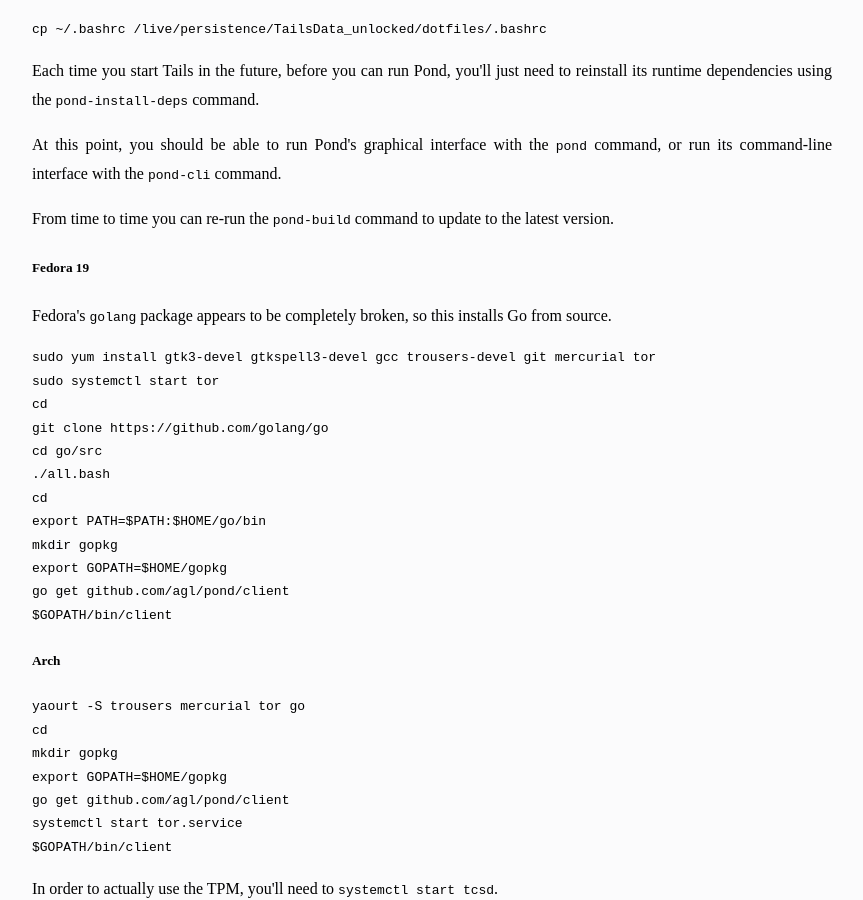
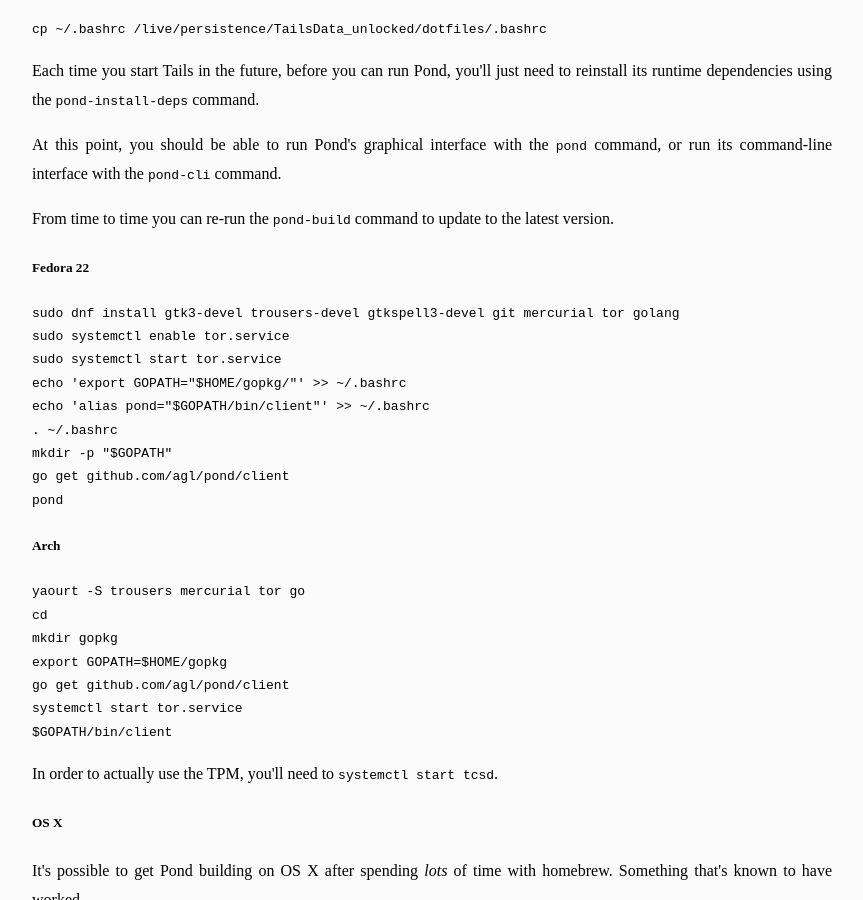
Before and after one commit to agl/pond, a Jekyll site: the page built from doc/index.html, in a window 1280 px wide and 900 px high, scrolled down 1944 px. Shown: the whole window, without its empty margins (208-1071 px from the left). Built offline with Jekyll 4.4.1, drawn with Linux system fonts in a browser that asks for light colours; some web fonts are replaced.

Commit message:
Update Fedora instructions to F22

```diff
--- a/doc/index.html
+++ b/doc/index.html
@@ -76,22 +76,17 @@ pond-build</pre>
 
 <p>From time to time you can re-run the <tt>pond-build</tt> command to update to the latest version.</p>
 
-<h5>Fedora 19</h5>
+<h5>Fedora 22</h5>
 
-<p>Fedora's <tt>golang</tt> package appears to be completely broken, so this installs Go from source.</p>
-
-<pre>sudo yum install gtk3-devel gtkspell3-devel gcc trousers-devel git mercurial tor
-sudo systemctl start tor
-cd
-git clone https://github.com/golang/go
-cd go/src
-./all.bash
-cd
-export PATH=$PATH:$HOME/go/bin
-mkdir gopkg
-export GOPATH=$HOME/gopkg
+<pre>sudo dnf install gtk3-devel trousers-devel gtkspell3-devel git mercurial tor golang
+sudo systemctl enable tor.service
+sudo systemctl start tor.service
+echo 'export GOPATH="$HOME/gopkg/"' >> ~/.bashrc
+echo 'alias pond="$GOPATH/bin/client"' >> ~/.bashrc
+. ~/.bashrc
+mkdir -p "$GOPATH"
 go get github.com/agl/pond/client
-$GOPATH/bin/client</pre>
+pond</pre>
 
 <h5>Arch</h5>
 <pre>
```
